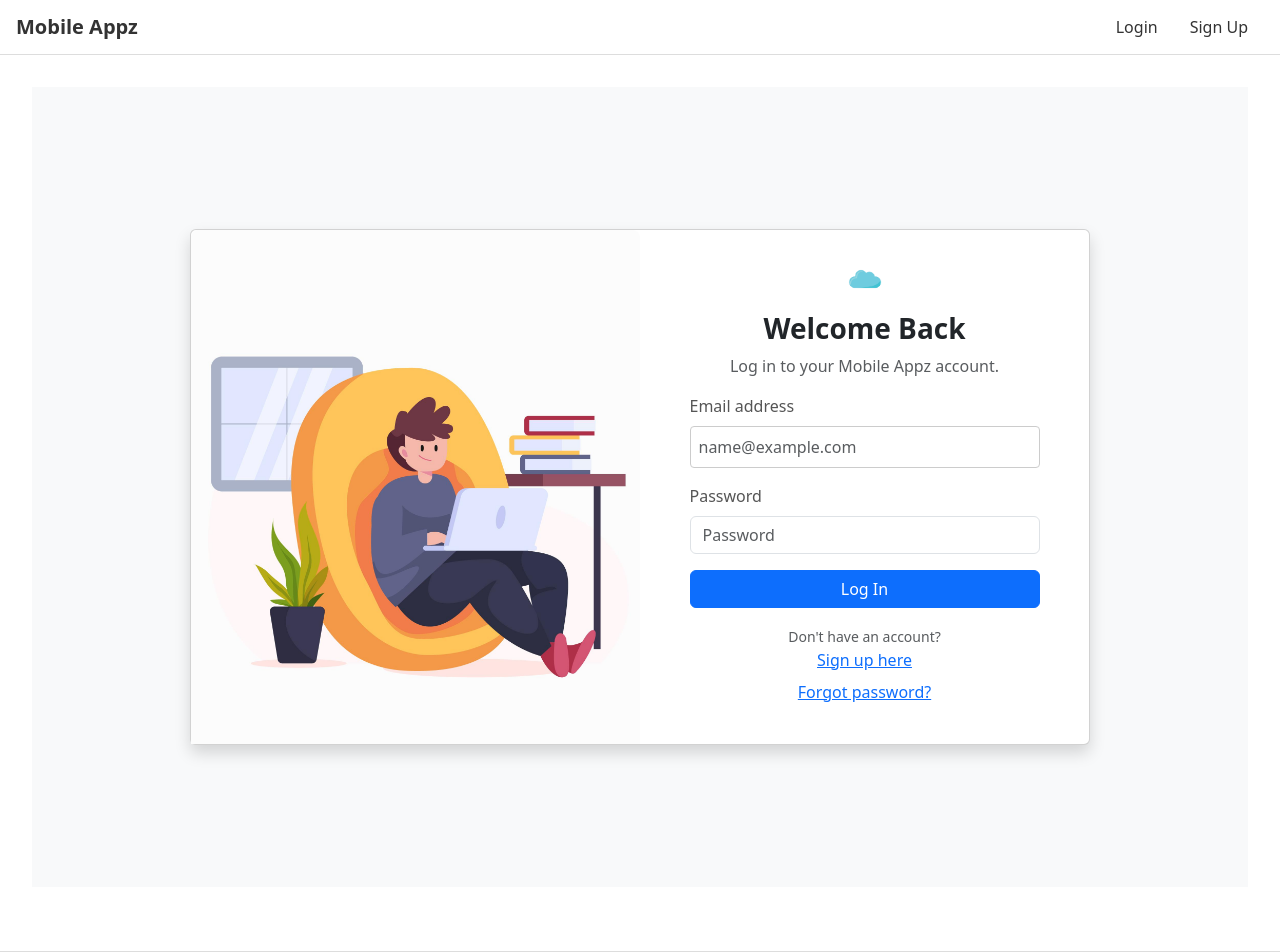
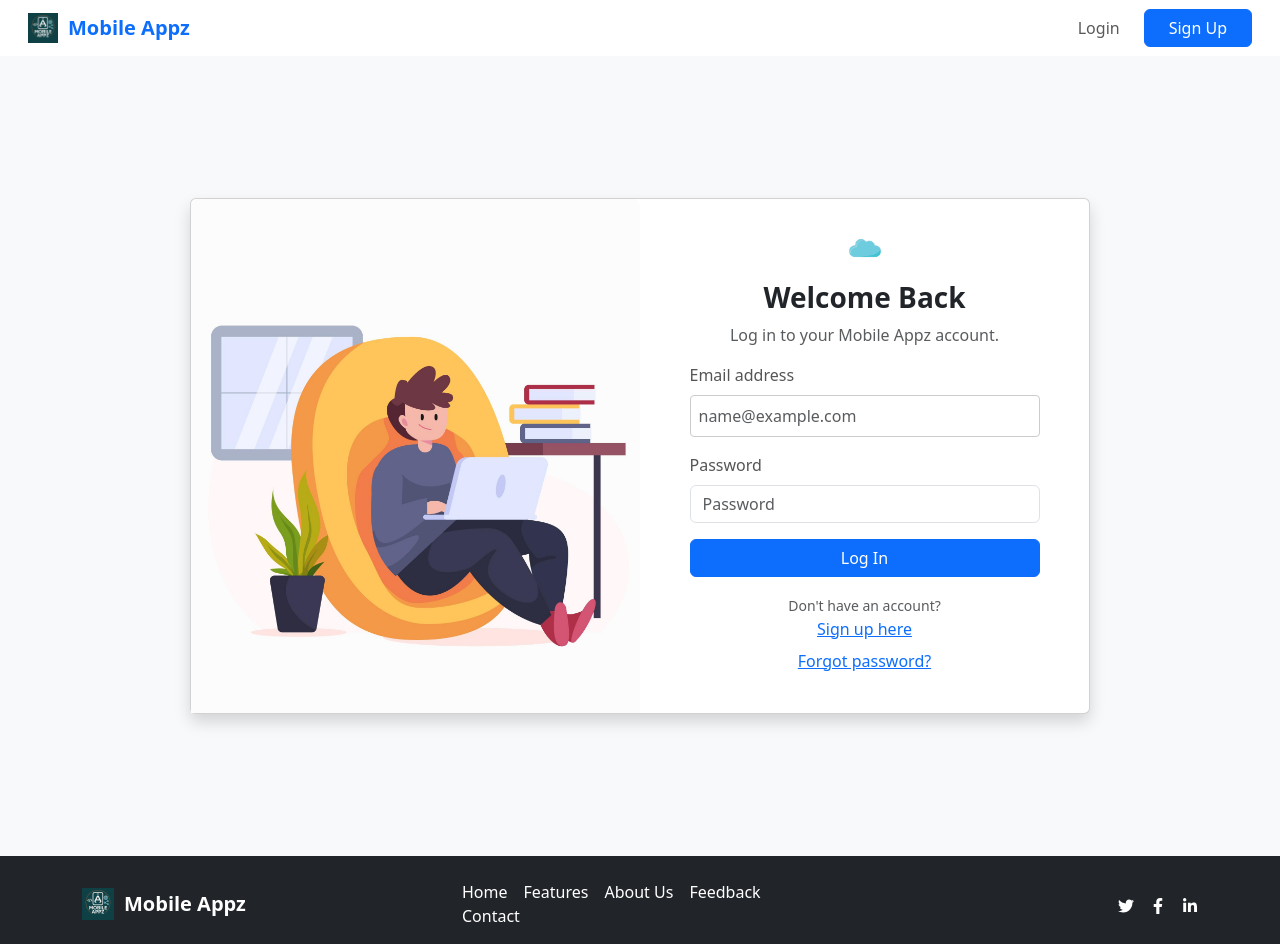
Before and after one commit to Rahulraj888/CrowdRepair-frontend-backup, a React (Vite) app: page /login in a window 1280 px wide. Shown: the top 952 px of the page. Built offline with nearby package versions, Linux system fonts and the light colour scheme; no server answers.

Commit message:
header and footer added

```diff
--- a/index.html
+++ b/index.html
@@ -2,6 +2,10 @@
 <html lang="en">
   <head>
     <meta charset="UTF-8" />
+    <link
+      href="https://cdn.jsdelivr.net/npm/bootstrap@5.3.0/dist/css/bootstrap.min.css"
+      rel="stylesheet"
+    />
     <link rel="icon" type="image/svg+xml" href="/logo.jpeg" />
     <meta name="viewport" content="width=device-width, initial-scale=1.0" />
     <title>Mobile Appz</title>
@@ -9,5 +13,6 @@
   <body>
     <div id="root"></div>
     <script type="module" src="/src/main.jsx"></script>
+    <script src="https://cdn.jsdelivr.net/npm/bootstrap@5.3.0/dist/js/bootstrap.bundle.min.js"></script>
   </body>
 </html>
--- a/package.json
+++ b/package.json
@@ -18,6 +18,7 @@
     "react-bootstrap": "^2.10.10",
     "react-dom": "^19.1.0",
     "react-hook-form": "^7.56.4",
+    "react-icons": "^5.5.0",
     "react-map-gl": "^8.0.4",
     "react-router-dom": "^7.6.1"
   },
--- a/src/App.jsx
+++ b/src/App.jsx
@@ -20,7 +20,7 @@ function App() {
   return (
     <>
       <Header />
-      <main style={{ padding: '2rem', maxWidth: '1280px', margin: '0 auto' }}>
+      <main style={{ padding: '0rem', maxWidth: '100%', margin: "0" }}>
         <Routes>
           {/* Public routes */}
           <Route path="/login" element={<LoginPage />} />
--- a/src/components/Footer/Footer.jsx
+++ b/src/components/Footer/Footer.jsx
@@ -1,9 +1,61 @@
-import styles from './Footer.module.css';
+import React from 'react';
+import { Link } from 'react-router-dom';
+import { FaTwitter, FaFacebookF, FaLinkedinIn } from 'react-icons/fa';
 
 export default function Footer() {
   return (
-    <footer className={styles.footer}>
-      <p>© 2026 Mobile Appz. All rights reserved.</p>
+    <footer className="bg-dark text-white pt-4 pb-3">
+      <div className="container">
+        <div className="row align-items-center text-center text-md-start">
+
+          {/* Logo and Brand */}
+          <div className="col-md-4 mb-3 mb-md-0">
+            <div className="d-flex align-items-center justify-content-center justify-content-md-start">
+              <img
+                src="/logo.jpeg"
+                alt="Logo"
+                style={{ width: '32px', height: '32px', marginRight: '10px' }}
+              />
+              <span className="fw-bold fs-5">Mobile Appz</span>
+            </div>
+          </div>
+
+          {/* Navigation Links */}
+          <div className="col-md-4 mb-3 mb-md-0">
+            <ul className="list-inline mb-0">
+              <li className="list-inline-item me-3">
+                <Link to="/" className="text-white text-decoration-none">Home</Link>
+              </li>
+              <li className="list-inline-item me-3">
+                <Link to="/features" className="text-white text-decoration-none">Features</Link>
+              </li>
+              <li className="list-inline-item me-3">
+                <Link to="/about" className="text-white text-decoration-none">About Us</Link>
+              </li>
+              <li className="list-inline-item me-3">
+                <Link to="/feedback" className="text-white text-decoration-none">Feedback</Link>
+              </li>
+              <li className="list-inline-item">
+                <Link to="/contact" className="text-white text-decoration-none">Contact</Link>
+              </li>
+            </ul>
+          </div>
+
+          {/* Social Icons */}
+          <div className="col-md-4 text-center text-md-end">
+            <a href="https://twitter.com" target="_blank" rel="noreferrer" className="text-white me-3">
+              <FaTwitter />
+            </a>
+            <a href="https://facebook.com" target="_blank" rel="noreferrer" className="text-white me-3">
+              <FaFacebookF />
+            </a>
+            <a href="https://linkedin.com" target="_blank" rel="noreferrer" className="text-white">
+              <FaLinkedinIn />
+            </a>
+          </div>
+
+        </div>
+      </div>
     </footer>
   );
 }
--- a/src/components/Header/Header.jsx
+++ b/src/components/Header/Header.jsx
@@ -1,57 +1,98 @@
 import { useContext, useState, useEffect } from 'react';
 import { Link, useLocation } from 'react-router-dom';
 import { AuthContext } from '../../context/AuthContext';
-import styles from './Header.module.css';
+import logo from '/logo.jpeg';
 
 export default function Header() {
   const { user, logout } = useContext(AuthContext);
   const location = useLocation();
   const [menuOpen, setMenuOpen] = useState(false);
 
-  // Close menu on route change
+  // Close mobile menu whenever the route changes
   useEffect(() => setMenuOpen(false), [location]);
 
   return (
-    <header className={styles.header}>
-      <nav className={styles.nav}>
-        <Link to="/" className={styles.logo}>Mobile Appz</Link>
+    <header className="shadow-sm mb-0 pb-0">
+      <nav className="navbar navbar-expand-lg navbar-light bg-white px-3 py-2">
+        <div className="container-fluid">
+          {/* Logo */}
+          <Link className="navbar-brand d-flex align-items-center" to="/">
+            <img
+              src={logo}
+              alt="Logo"
+              style={{ height: '30px', marginRight: '10px' }}
+            />
+            <span className="fw-bold text-primary">Mobile Appz</span>
+          </Link>
 
+          {/* Hamburger toggler */}
           <button
-          className={styles.hamburger}
-          onClick={() => setMenuOpen(o => !o)}
-          aria-label="Toggle menu"
+            className="navbar-toggler"
+            type="button"
+            aria-label="Toggle navigation"
+            aria-expanded={menuOpen}
+            onClick={() => setMenuOpen(open => !open)}
           >
-          <span className={styles.bar} />
-          <span className={styles.bar} />
-          <span className={styles.bar} />
+            <span className="navbar-toggler-icon" />
           </button>
 
-        <div className={`${styles.links} ${menuOpen ? styles.linksOpen : ''}`}>
-          {!user && (
+          {/* Collapsible nav links */}
+          <div
+            className={`collapse navbar-collapse${menuOpen ? ' show' : ''}`}
+            id="navbarNav"
+          >
+            <ul className="navbar-nav ms-auto align-items-center">
+              {!user ? (
                 <>
-              <Link to="/login" className={styles.linkItem}>Login</Link>
-              <Link to="/register" className={styles.linkItem}>Sign Up</Link>
+                  <li className="nav-item">
+                    <Link className="nav-link" to="/login">
+                      Login
+                    </Link>
+                  </li>
+                  <li className="nav-item ms-3">
+                    <Link className="btn btn-primary px-4" to="/register">
+                      Sign Up
+                    </Link>
+                  </li>
                 </>
-          )}
-
-          {user && (
+              ) : (
                 <>
-              <Link to="/dashboard" className={styles.linkItem}>Dashboard</Link>
-              <Link to="/heatmap" className={styles.linkItem}>Heatmap</Link>
+                  <li className="nav-item">
+                    <Link className="nav-link" to="/dashboard">
+                      Dashboard
+                    </Link>
+                  </li>
+                  <li className="nav-item">
+                    <Link className="nav-link" to="/heatmap">
+                      Heatmap
+                    </Link>
+                  </li>
                   {user.role !== 'admin' && (
-                <Link to="/report" className={styles.linkItem}>New Report</Link>
+                    <li className="nav-item">
+                      <Link className="nav-link" to="/report">
+                        New Report
+                      </Link>
+                    </li>
                   )}
                   {user.role === 'admin' && (
-                <Link to="/admin" className={styles.linkItem}>Admin Panel</Link>
+                    <li className="nav-item">
+                      <Link className="nav-link" to="/admin">
+                        Admin Panel
+                      </Link>
+                    </li>
                   )}
+                  <li className="nav-item ms-3">
                     <button
+                      className="btn btn-outline-secondary"
                       onClick={logout}
-                className={`${styles.linkItem} ${styles.logoutBtn}`}
                     >
                       Logout
                     </button>
+                  </li>
                 </>
               )}
+            </ul>
+          </div>
         </div>
       </nav>
     </header>
--- a/src/main.jsx
+++ b/src/main.jsx
@@ -5,6 +5,7 @@ import './index.css';
 import App from './App.jsx';
 import { BrowserRouter } from 'react-router-dom';
 import { AuthProvider } from './context/AuthContext';
+import 'bootstrap/dist/css/bootstrap.min.css';
 
 createRoot(document.getElementById('root')).render(
   <StrictMode>
--- a/src/pages/RegisterPage/RegisterPage.jsx
+++ b/src/pages/RegisterPage/RegisterPage.jsx
@@ -44,7 +44,9 @@ export default function RegisterPage() {
         "Registration successful! Please verify your email before logging in."
       );
     } catch (err) {
-      setError(err.message || "Something went wrong. Try again.");
+      const resp = err.response?.data;
+      const msg = resp?.errors?.[0]?.msg || resp?.msg || err.message || "Failed to Register Account";
+      setError(msg);
     }
   };
 
```
Lines whose indentation alone changed are shown as unchanged.
